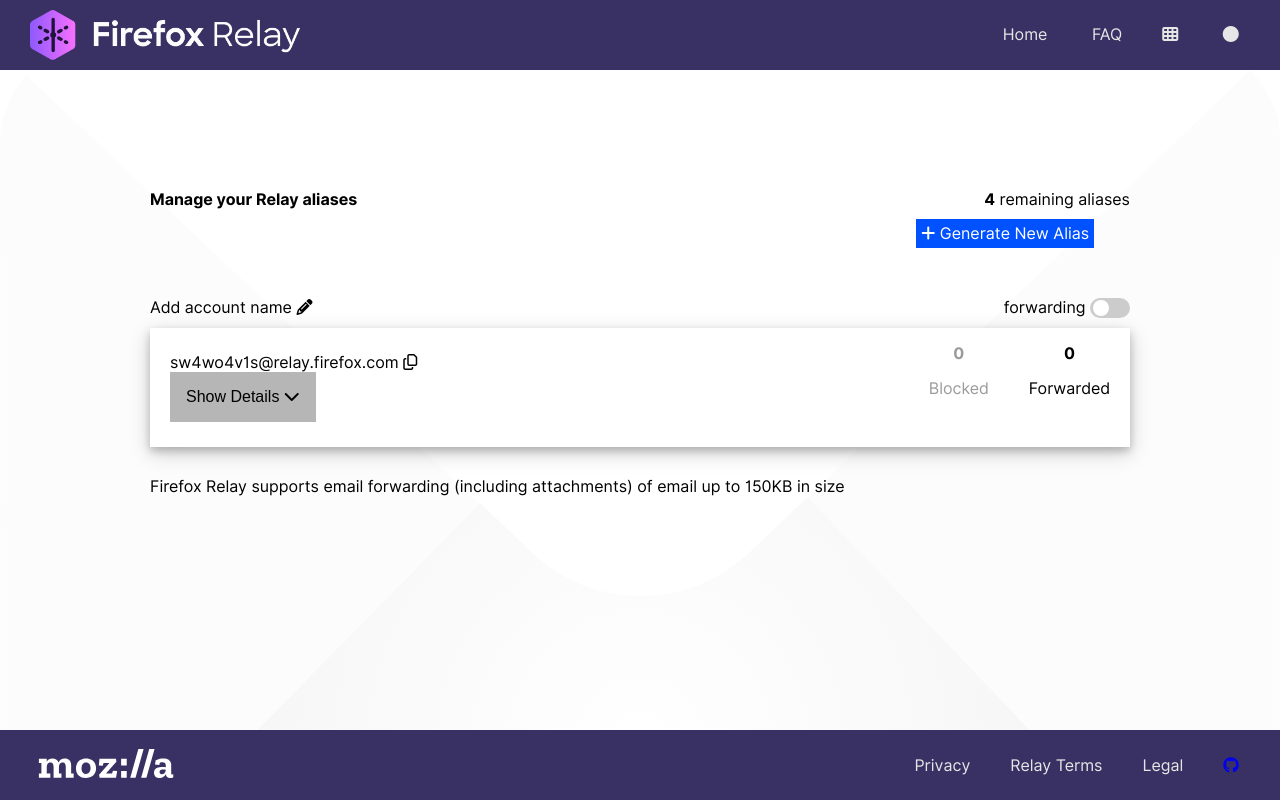
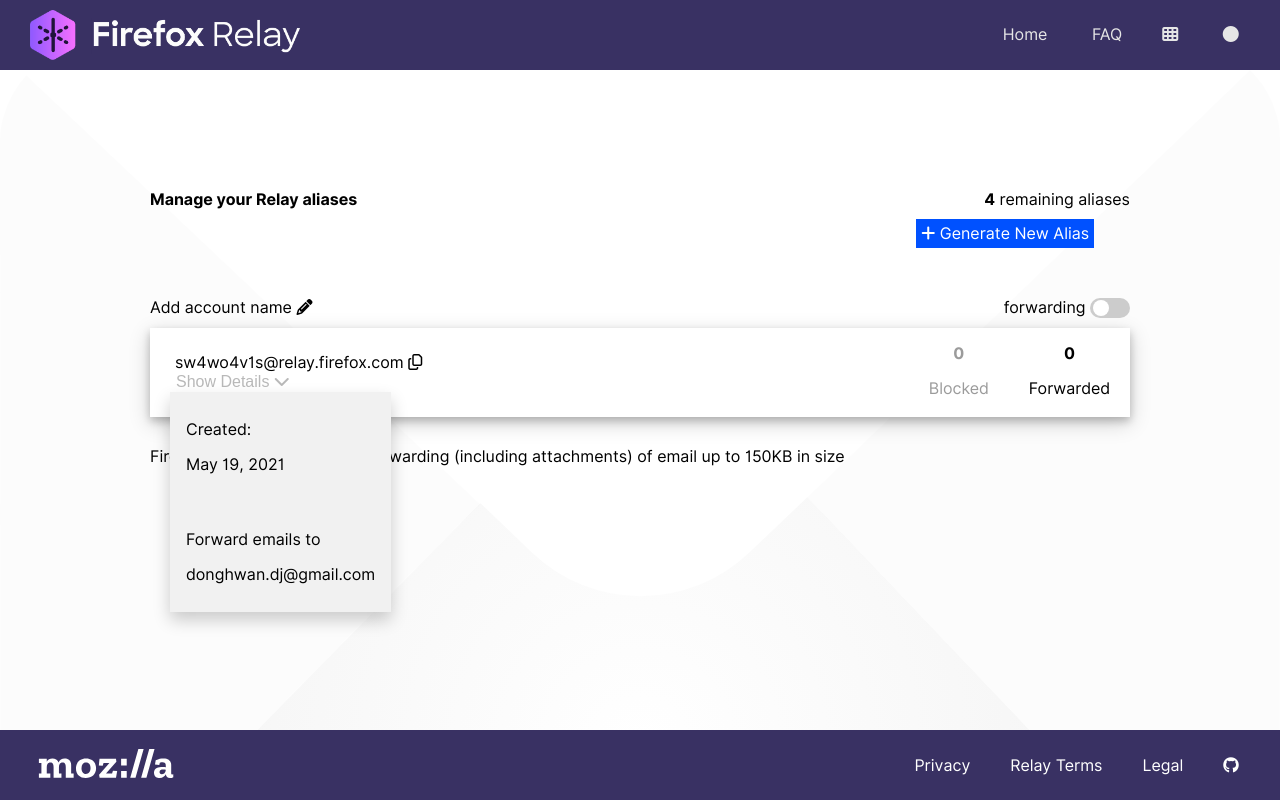
Before and after one commit to DoJeon1/privacy-security-student-worker-project-summer2021, a website: page index.html in a window 1280 px wide. Both pictures are taken after a click on the button "Show Details". Drawn offline with Linux system fonts and the light colour scheme.

Commit message:
fixed dropdown menu

```diff
--- a/assets/app.js
+++ b/assets/app.js
@@ -1,13 +1,12 @@
-(function() {
-	"use strict";
-
-	// Add Scripts Here
-	function dropDown() {
-		document.getElementById("myDropdown").classList.toggle("show");
+// Add Scripts Here
+function dropDown() {
+  "use strict";
+  document.getElementById("dropDown").classList.toggle("show");
 }
 
 // Close the dropdown if the user clicks outside of it
 window.onclick = function(event) {
+  "use strict";
   if (!event.target.matches('.dropbtn')) {
     var dropdowns = document.getElementsByClassName("dropdown__content");
     var i;
@@ -19,5 +18,3 @@
     }
   }
 }
-
-})();
--- a/assets/styles.css
+++ b/assets/styles.css
@@ -191,6 +191,10 @@
     flex-direction: column;
 }
 
+.relay {
+    padding-left: 5px;
+}
+
 .email__details {
     color: rgb(155, 155, 155);
 }
@@ -214,14 +218,15 @@
 
 /* Dropdown menu */
 .dropbtn {
-    padding: 16px;
+    background: none;
+    color: rgb(155, 155, 155);
     font-size: 16px;
     border: none;
     cursor: pointer;
 }
 
 .dropbtn:hover, .dropbtn:focus {
-    background-color: #b6b6b6;
+    opacity: 0.7;
 }
 
 .dropdown {
@@ -246,9 +251,13 @@
     display: block;
 }
 
-.dropdown a:hover {background-color: #ddd;}
+.dropdown a:hover {
+    background-color: #ddd;
+}
 
-.show {display: block;}
+.show {
+    display: block;
+}
 
 .item8 {
     grid-column-start: 1;
@@ -315,6 +324,7 @@
 
 .footer__item {
     padding: 0 20px;
+    color: #fff;
 }
 
 @media (max-width: 767px) {
--- a/index.html
+++ b/index.html
@@ -51,7 +51,7 @@
                             Show Details
                             <i class="fas fa-chevron-down"></i>
                         </button>
-                        <div class="dropdown__content">
+                        <div id="dropDown" class="dropdown__content">
                             <a>
                                 <p>Created:</p>
                                 <p>May 19, 2021</p>
```
